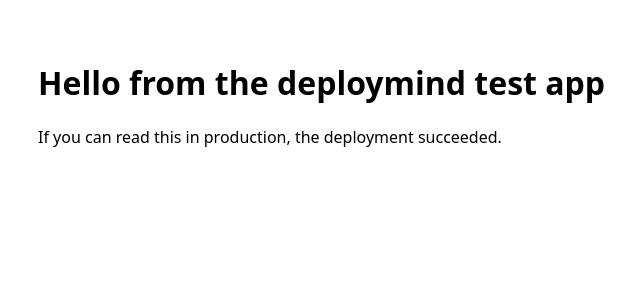
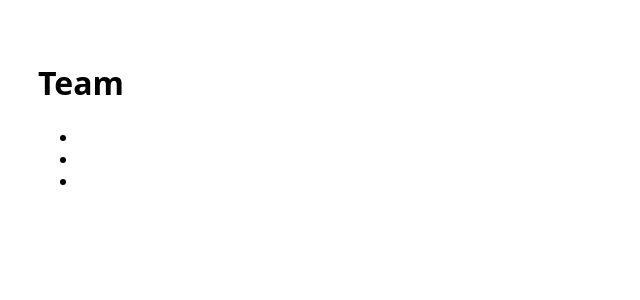
Before and after one commit to ksacheth/deploymind-test-app, a Next.js app: page / in a window 1280 px wide. Shown: the top 300 px of the page, without its empty margins (2-642 px from the left). Built offline with nearby package versions, Linux system fonts and the light colour scheme.

Commit message:
Replace bug with cross-file TypeScript type error (User.name)

```diff
--- a/app/page.tsx
+++ b/app/page.tsx
@@ -1,15 +1,21 @@
 // NOTE (intentional bug for DeployMind):
-// This file imports `lodash`, but `lodash` is NOT listed in package.json.
-// On Vercel the build fails with: "Module not found: Can't resolve 'lodash'".
-// The correct fix is to add "lodash" to dependencies in package.json.
-import { capitalize } from "lodash";
+// This renders `user.name`, but the User type in lib/users.ts has no `name`
+// field (only `id` and `email`). On Vercel the strict TypeScript build fails:
+//   Type error: Property 'name' does not exist on type 'User'.
+// Fixing it correctly requires reading lib/users.ts to see the real fields,
+// then either using `user.email` here, or adding a `name` field to the type
+// and the data. This is a cross-file fix, not a one-line guess.
+import { users } from "@/lib/users";
 
 export default function Home() {
-  const title = capitalize("hello from the deploymind test app");
   return (
     <main style={{ padding: 32, fontFamily: "system-ui, sans-serif" }}>
-      <h1>{title}</h1>
-      <p>If you can read this in production, the deployment succeeded.</p>
+      <h1>Team</h1>
+      <ul>
+        {users.map((user) => (
+          <li key={user.id}>{user.name}</li>
+        ))}
+      </ul>
     </main>
   );
 }
--- /dev/null
+++ b/lib/users.ts
@@ -0,0 +1,14 @@
+// The User type intentionally has NO `name` field — only `id` and `email`.
+// app/page.tsx tries to render `user.name`, which does not exist on this type,
+// so the strict TypeScript build fails. The correct fix requires reading THIS
+// file to see which fields actually exist.
+export interface User {
+  id: number;
+  email: string;
+}
+
+export const users: User[] = [
+  { id: 1, email: "ada@example.com" },
+  { id: 2, email: "alan@example.com" },
+  { id: 3, email: "grace@example.com" },
+];
```
Also changed, not shown: 1 other file (tests, documents, lock files or other folders).
